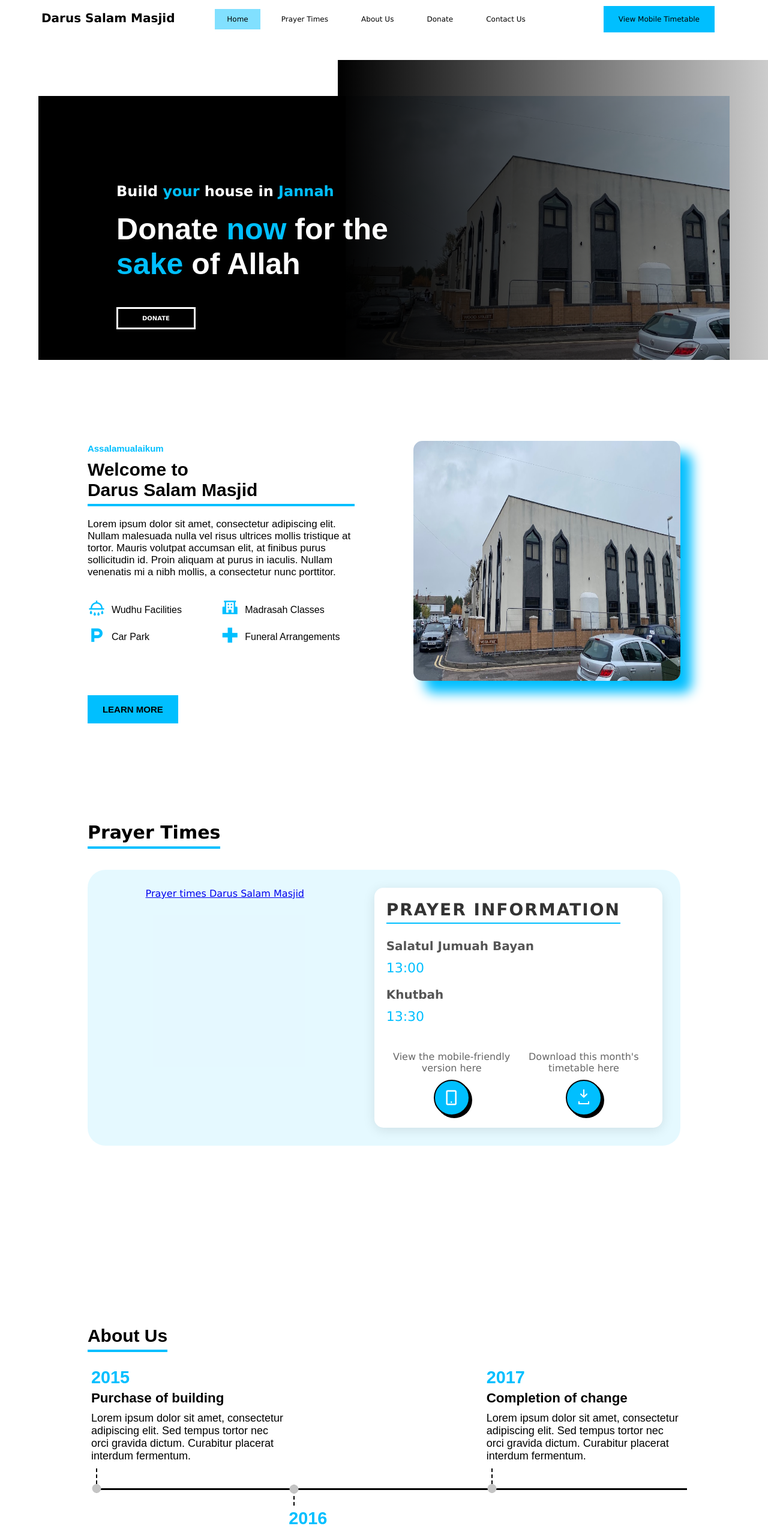
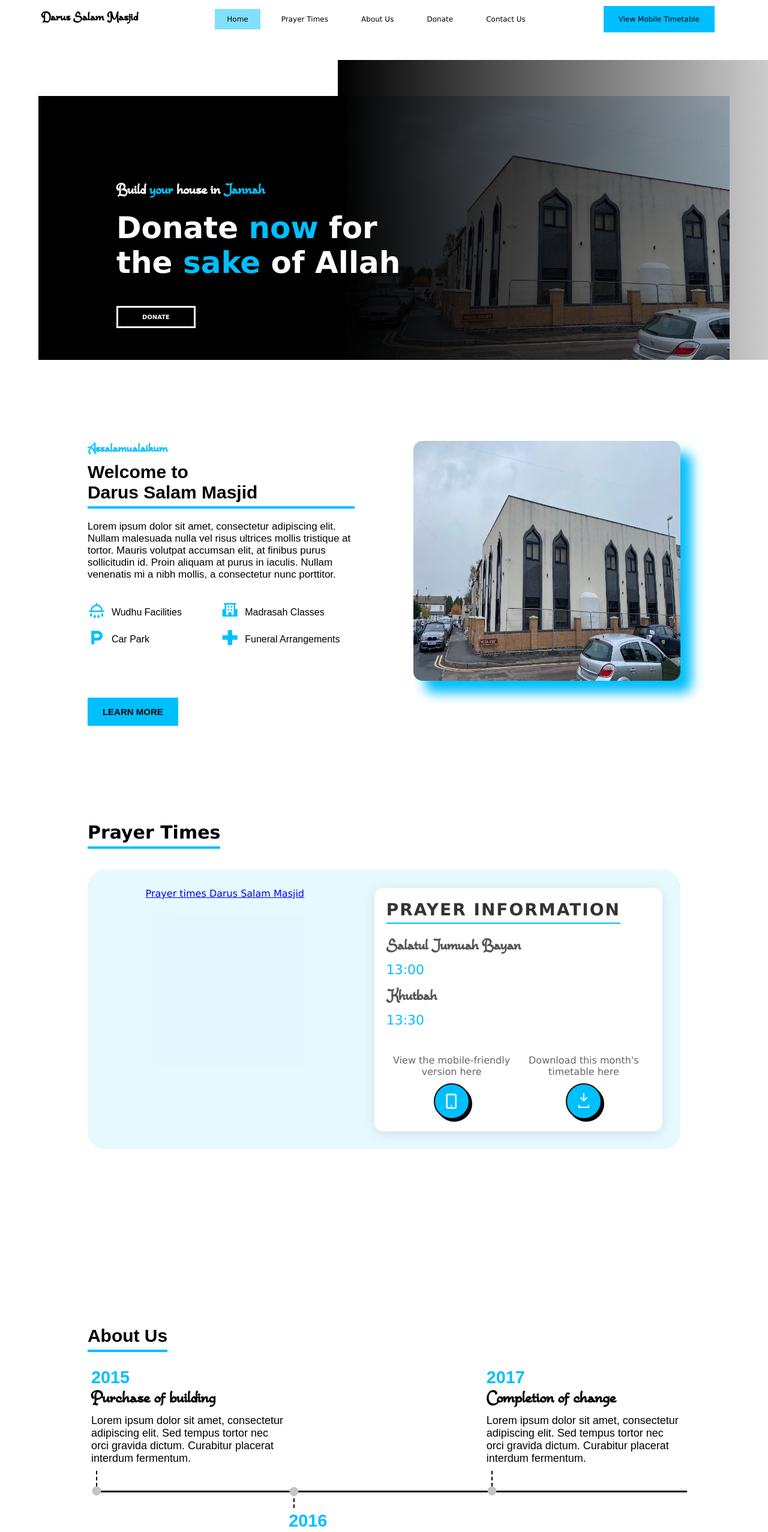
Before and after one commit to usmaan04/Darus-Salam-Masjid, a plain HTML site: page index.html in a window 1280 px wide. Shown: the top 2554 px of the page at 60% size. Drawn offline with nearby package versions, Linux system fonts and the light colour scheme; a script that the page names is missing.

Commit message:
islamic font inclusion

```diff
--- a/index.html
+++ b/index.html
@@ -350,7 +350,7 @@
         <footer class="top">
           <div class="logo-apps">
             <div class="logo">
-              <img src="assets/logo2.jpg" alt="" />
+              <img src="assets/logo.png" alt="" />
             </div>
             <div class="apps">
               <h3 class="prompt">Download our App</h3>
--- a/style.css
+++ b/style.css
@@ -15,6 +15,11 @@
 body {
   color: deepskyblue;
   font-family: Verdana, Geneva, Tahoma, sans-serif;
+}
+
+@font-face {
+  font-family: Islamic;
+  src: url(assets/AlFitrahRamadhan-zr89X.otf);
 }
 
 h1 {
@@ -54,8 +59,6 @@
   background: white;
   padding: 20px 5%;
   display: flex;
-  justify-content: center;
-  align-items: center;
   position: fixed;
   width: 100%;
   height: 70px;
@@ -64,12 +67,13 @@
 }
 
 .navbar-left {
+  font-family: Islamic;
   margin-right: auto;
 }
 
 /* Styling for the name in the main header */
 .Name {
-  font-size: 25px;
+  font-size: 27px;
   color: black;
   text-decoration: none;
   font-weight: 600;
@@ -226,10 +230,12 @@
   width: 500px;
   top: 75px;
   position: relative;
+
 }
 
 .cta-content h2 {
   color: white;
+  font-family: Islamic;
 }
 
 .cta-content span {
@@ -243,7 +249,6 @@
   margin-bottom: 50px;
   z-index: 1999;
   position: relative;
-  font-family: sans-serif;
 }
 
 a.donate2 {
@@ -315,9 +320,11 @@
 #intro .intro-left h3 {
   color: deepskyblue;
   padding-bottom: 10px;
-  font-size: 15px;
+  font-size: 20px;
   position: relative;
   display: inline-block;
+  font-family: Islamic;
+
 }
 
 /* Styling for the heading */
@@ -543,9 +550,10 @@
 }
 
 .prayer-container .prayer-right .jumuah-times h4 {
-  font-size: 20px;
+  font-size: 25px;
   color: #555;
   margin: 0;
+  font-family: Islamic;
 }
 
 .prayer-container .prayer-right .jumuah-times .prayer-time-item {
@@ -573,6 +581,7 @@
   color: #666;
   margin-bottom: 10px;
 }
+
 .button {
   --main-focus: #2d8cf0;
   --font-color: black;
@@ -843,7 +852,8 @@
 
 .timeline ul li h2 {
   color: var(--font-color);
-  font-size: 1.4rem;
+  font-size: 1.7rem;
+  font-family: Islamic;
 }
 
 .timeline ul li p {
```
Also changed, not shown: assets/3.JPG (deleted), assets/AlFitrahRamadhan-zr89X.otf (added).
